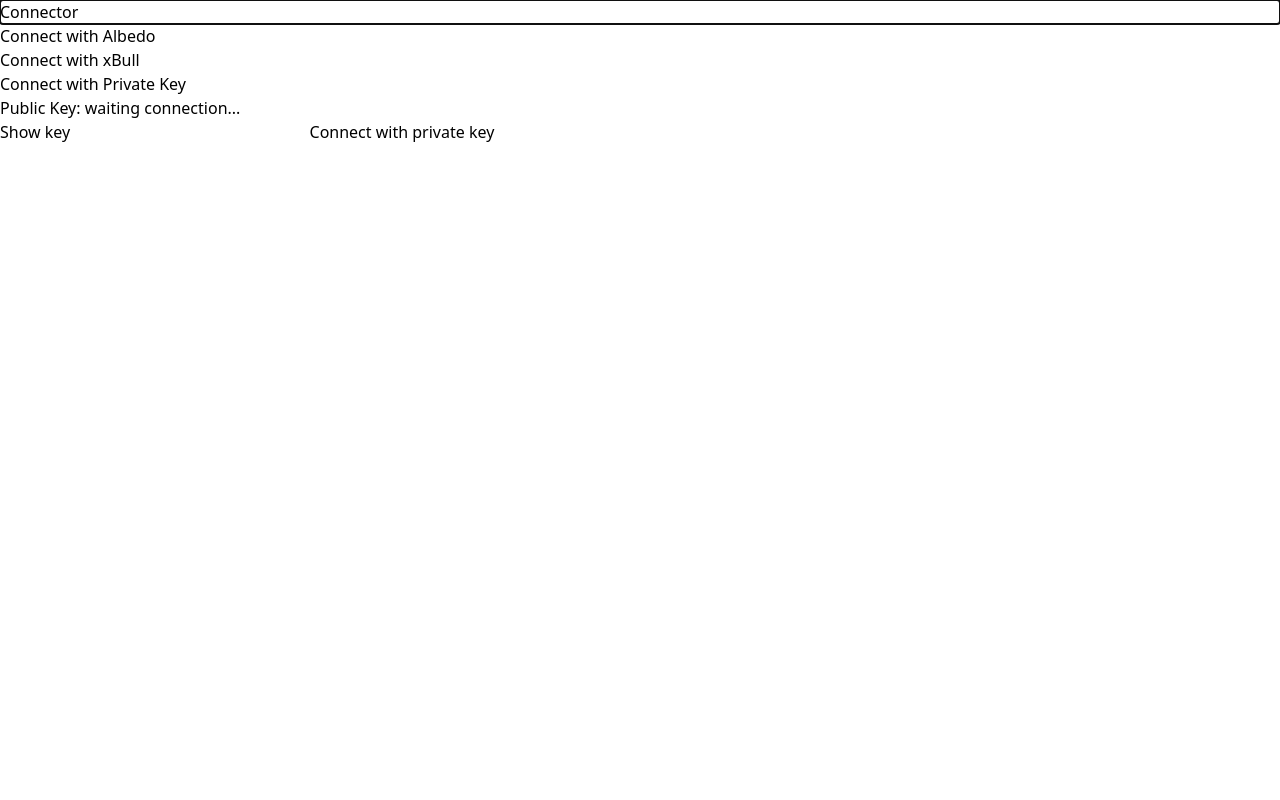
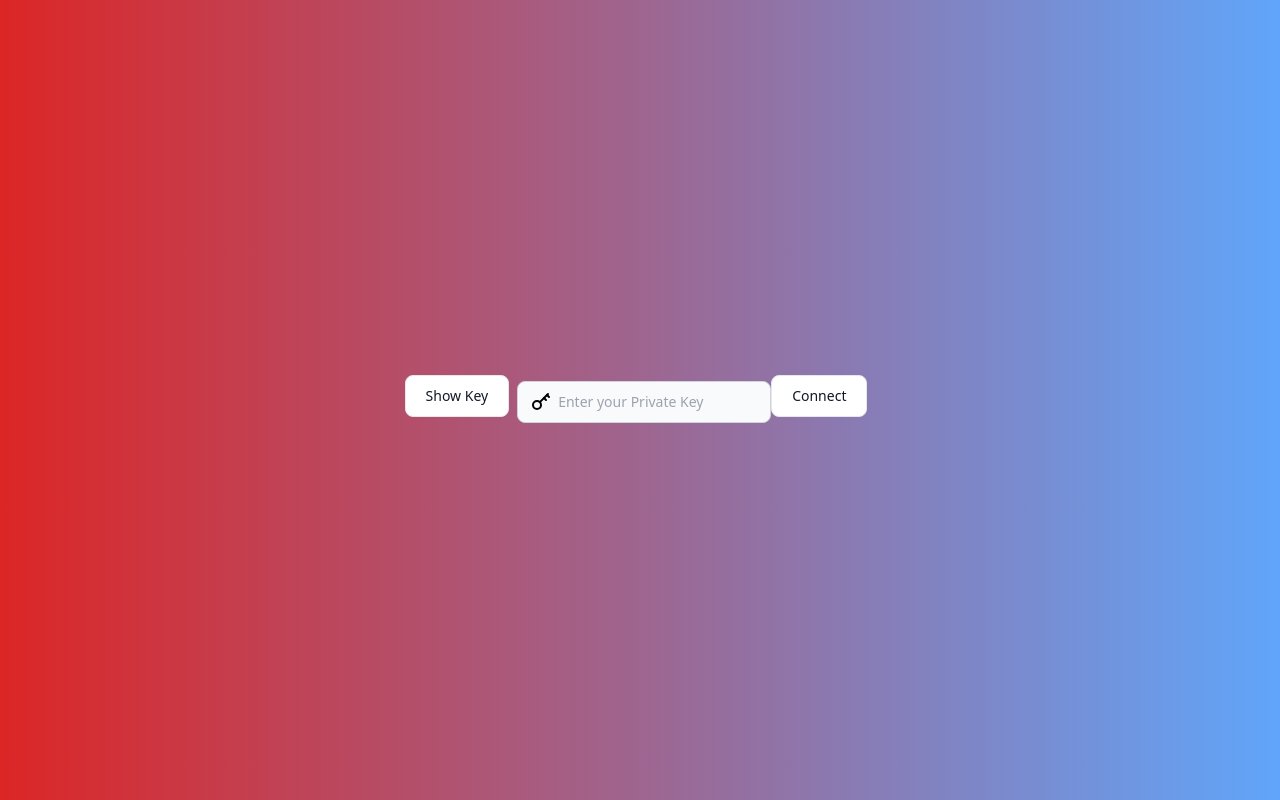
Before and after one commit to PlutoDAO/simple-signer-demo, a Svelte app: page /connect in a window 1280 px wide. Built offline with nearby package versions, Linux system fonts and the light colour scheme.

Commit message:
Add popup feature

```diff
--- a/src/routes/connect/Connect.svelte
+++ b/src/routes/connect/Connect.svelte
@@ -10,6 +10,8 @@
             const stellarKeyPair = await getStellarKeypair(key);
             encryptPrivateKey(key);
             $publicKey = stellarKeyPair.publicKey();
+            window.postMessage(localStorage.setItem('publicKey', $publicKey));
+            window.close();
         } catch (e) {
             if (e instanceof InvalidPrivateKeyError) {
                 $publicKey = '';
@@ -30,32 +32,79 @@
     })();
 </script>
 
-<h1>Connector</h1>
-<ul class="simple-signer wallet-container">
-    <li class="simple-signer albedo-wallet">Connect with Albedo</li>
-    <li class="simple-signer xbull-wallet">Connect with xBull</li>
-    <li class="simple-signer private-key-wallet">Connect with Private Key</li>
-</ul>
+<div
+    class="bg-gradient-to-r
+from-red-600
+to-blue-400"
+>
+    <div
+        class="simple-signer connect-container w-9/12 m-auto py-16 min-h-screen flex flex-wrap items-center justify-center"
+    >
+        <button
+            on:click="{() => ($isPrivateKeyVisible = !$isPrivateKeyVisible)}"
+            type="button"
+            class="simple-signer modal-sign-btn text-gray-900 bg-white hover:bg-gray-100 border border-gray-200 focus:ring-4 focus:ring-gray-100 font-medium rounded-lg text-sm px-5 py-2.5 text-center inline-flex items-center dark:focus:ring-gray-600 dark:bg-gray-800 dark:border-gray-700 dark:text-white dark:hover:bg-gray-700 mr-2 mb-2"
+            >Show Key</button
+        >
+        <div class="relative mt-1">
+            <div class="flex absolute inset-y-0 left-0 items-center pl-3 pointer-events-none">
+                <svg
+                    class="h-6 w-6 text-black"
+                    width="24"
+                    height="24"
+                    viewBox="0 0 24 24"
+                    stroke-width="2"
+                    stroke="currentColor"
+                    fill="none"
+                    stroke-linecap="round"
+                    stroke-linejoin="round"
+                >
+                    <path stroke="none" d="M0 0h24v24H0z"></path> <circle cx="8" cy="15" r="4"></circle>
+                    <line x1="10.85" y1="12.15" x2="19" y2="4"></line> <line x1="18" y1="5" x2="20" y2="7"></line>
+                    <line x1="15" y1="8" x2="17" y2="10"></line></svg
+                >
+            </div>
+            {#if $isPrivateKeyVisible}
+                <input
+                    bind:value="{$inputValue}"
+                    type="text"
+                    class="simple-signer connect-private-key max-w-sm bg-gray-50 border border-gray-300 text-gray-900 text-sm rounded-lg focus:ring-blue-500 focus:border-blue-500 block w-full pl-10 p-2.5  dark:bg-gray-700 dark:border-gray-600 dark:placeholder-gray-400 dark:text-white dark:focus:ring-blue-500 dark:focus:border-blue-500"
+                    placeholder="Enter your Private Key"
+                />
+            {:else}
+                <input
+                    bind:value="{$inputValue}"
+                    type="password"
+                    class="simple-signer connect-private-key max-w-sm bg-gray-50 border border-gray-300 text-gray-900 text-sm rounded-lg focus:ring-blue-500 focus:border-blue-500 block w-full pl-10 p-2.5  dark:bg-gray-700 dark:border-gray-600 dark:placeholder-gray-400 dark:text-white dark:focus:ring-blue-500 dark:focus:border-blue-500"
+                    placeholder="Enter your Private Key"
+                />
+            {/if}
+            {#if $publicKey}
+                <p class="simple-signer connect-private-key-success">Public Key: {$publicKey}</p>
+            {:else}
+                <p class="simple-signer connect-private-key-error">{$connectionError ? $connectionError : ''}</p>
+            {/if}
+        </div>
+        <button
+            class="simple-signer private-key-btn text-gray-900 bg-white hover:bg-gray-100 border border-gray-200 focus:ring-4 focus:ring-gray-100 font-medium rounded-lg text-sm px-5 py-2.5 text-center inline-flex items-center dark:focus:ring-gray-600 dark:bg-gray-800 dark:border-gray-700 dark:text-white dark:hover:bg-gray-700 mr-2 mb-2"
+            on:click="{() => {
+                connectWithSecretKey($inputValue);
+            }}">Connect</button
+        >
+    </div>
+</div>
 
-{#if $publicKey}
-    <h1 id="title">Public Key: {$publicKey}</h1>
-{:else}
-    <h1 id="title">Public Key: {$connectionError ? $connectionError : 'waiting connection...'}</h1>
-{/if}
-
-<button on:click="{() => ($isPrivateKeyVisible = !$isPrivateKeyVisible)}">Show key</button>
-
-{#if $isPrivateKeyVisible}
-    <input id="input-key" type="text" bind:value="{$inputValue}" />
-{:else}
-    <input id="input-key" type="password" bind:value="{$inputValue}" />
-{/if}
-
-<button
-    class="simple-signer private-key-btn"
+<!-- <button
+    id="id"
     on:click="{() => {
-        connectWithSecretKey($inputValue);
-    }}"
->
-    Connect with private key
-</button>
+        getPublicKey();
+    }}">SEND</button
+> -->
+<style>
+    .connect-private-key-success {
+        color: #def7ec;
+    }
+    .connect-private-key-error {
+        color: red;
+    }
+</style>
--- /dev/null
+++ b/src/routes/home/Home.svelte
@@ -0,0 +1,54 @@
+<script lang="ts">
+    import { Link } from 'svelte-navigator';
+    import Modal from '../../lib/Modal.svelte';
+    import { openConnectWindow, openSignWindow } from '../home/homeHelper';
+
+    let showModal = false;
+
+    const handleToggleModal = () => {
+        showModal = !showModal;
+    };
+</script>
+
+<Modal title="Sign Transaction" open="{showModal}" on:close="{() => handleToggleModal()}">
+    <svelte:fragment slot="body">
+        <div class=" modal-container-body flex justify-center">
+            <button
+                on:click="{() => {
+                    openConnectWindow();
+                }}"
+                type="button"
+                class="simple-signer modal-connect-btn text-gray-900 bg-white hover:bg-gray-100 border border-gray-200 focus:ring-4 focus:ring-gray-100 font-medium rounded-lg text-sm px-5 py-2.5 text-center inline-flex items-center dark:focus:ring-gray-600 dark:bg-gray-800 dark:border-gray-700 dark:text-white dark:hover:bg-gray-700 mr-2 mb-2"
+                >Connect</button
+            >
+            <button
+                on:click="{() => {
+                    openSignWindow();
+                }}"
+                type="button"
+                class="simple-signer modal-sign-btn text-gray-900 bg-white hover:bg-gray-100 border border-gray-200 focus:ring-4 focus:ring-gray-100 font-medium rounded-lg text-sm px-5 py-2.5 text-center inline-flex items-center dark:focus:ring-gray-600 dark:bg-gray-800 dark:border-gray-700 dark:text-white dark:hover:bg-gray-700 mr-2 mb-2"
+                >Sign</button
+            >
+        </div>
+    </svelte:fragment>
+</Modal>
+
+<div
+    class="bg-gradient-to-r
+    from-indigo-600
+    to-blue-400"
+>
+    <div class="w-9/12 m-auto py-16 min-h-screen flex items-center justify-center">
+        <button
+            type="button"
+            class="simple-signer connect-btn text-gray-900 bg-white hover:bg-gray-100 border border-gray-200 focus:ring-4 focus:ring-gray-100 font-medium rounded-lg text-sm px-5 py-2.5 text-center inline-flex items-center dark:focus:ring-gray-600 dark:bg-gray-800 dark:border-gray-700 dark:text-white dark:hover:bg-gray-700 mr-2 mb-2"
+            ><Link to="/connect">Connect</Link></button
+        >
+        <button
+            on:click="{() => handleToggleModal()}"
+            type="button"
+            class="simple-signer sign-btn text-gray-900 bg-white hover:bg-gray-100 border border-gray-200 focus:ring-4 focus:ring-gray-100 font-medium rounded-lg text-sm px-5 py-2.5 text-center inline-flex items-center dark:focus:ring-gray-600 dark:bg-gray-800 dark:border-gray-700 dark:text-white dark:hover:bg-gray-700 mr-2 mb-2"
+            >Sign Transaction</button
+        >
+    </div>
+</div>
--- /dev/null
+++ b/src/routes/home/homeHelper.ts
@@ -0,0 +1,8 @@
+export function openConnectWindow() {
+    const connectWindow = window.open('https://localhost:3000/connect', 'Connect_Window', 'width=250, height=350');
+    return connectWindow;
+}
+export function openSignWindow() {
+    const signWindow = window.open('https://localhost:3000/sign', 'Sign_Window', 'width=450, height=350');
+    return signWindow;
+}
```
